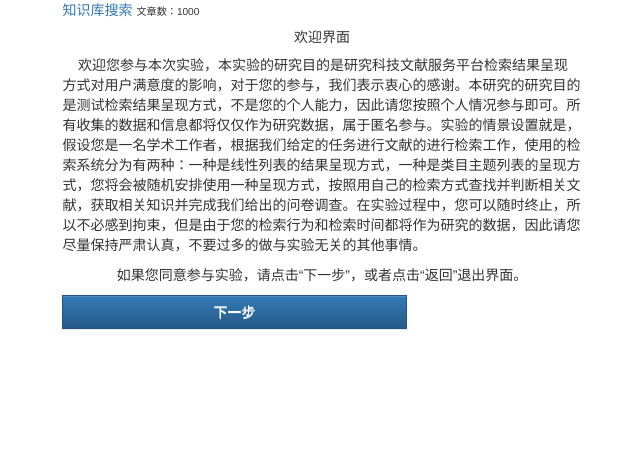
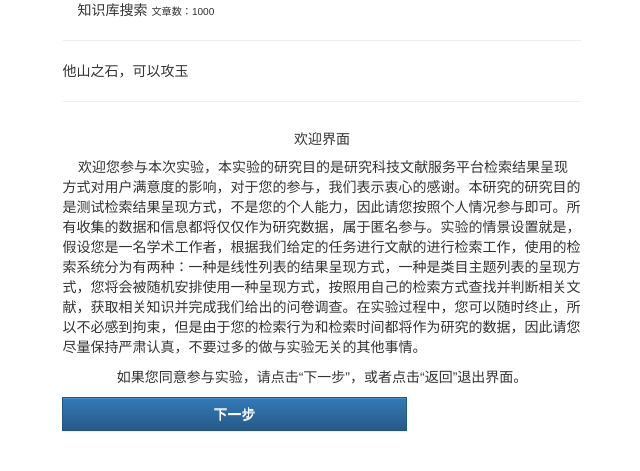
Before and after one commit to breeve/Kdb, a Flask app: page / in a window 1280 px wide. Shown: the top 471 px of the page, without its empty margins (318-958 px from the left). Run offline with Flask 2, Linux system fonts and the light colour scheme; some libraries are stand-ins or nearby versions.

Commit message:
no message

```diff
--- a/flask/app/templates/base.html
+++ b/flask/app/templates/base.html
@@ -15,12 +15,16 @@
   </head>
   <dev class="col-sm-8  col-xs-10 col-sm-offset-2">
     <div class="col-sm-8  col-xs-12 col-sm-offset-2">
-    <div>
+    <div class="col-sm-8  col-xs-12 col-sm-offset-2>
         <a href="/index">知识库搜索</a>
         <small><small>文章数：{{total_articles}}</small></small></href>
     </div>
   </div>
-
+  <div class="col-sm-8  col-xs-10 col-sm-offset-2">
+    <hr>
+      <p>他山之石，可以攻玉</p>
+    <hr>
+  </div>
     {% block content %}
 
 
--- a/flask/app/templates/search.html
+++ b/flask/app/templates/search.html
@@ -3,12 +3,6 @@
 {% block content %}
 
 <div class="col-sm-8  col-xs-10 col-sm-offset-2">
-	<div class="col-sm-8  col-xs-10 col-sm-offset-2">
-		<hr>
-		<p>他山之石，可以攻玉</p>
-		<hr>
-	</div>
-
 	<div>
 		<form class="form-horizontal" action="/search_normal" method="get" name="login">
 	        <div class="input-group">
```
